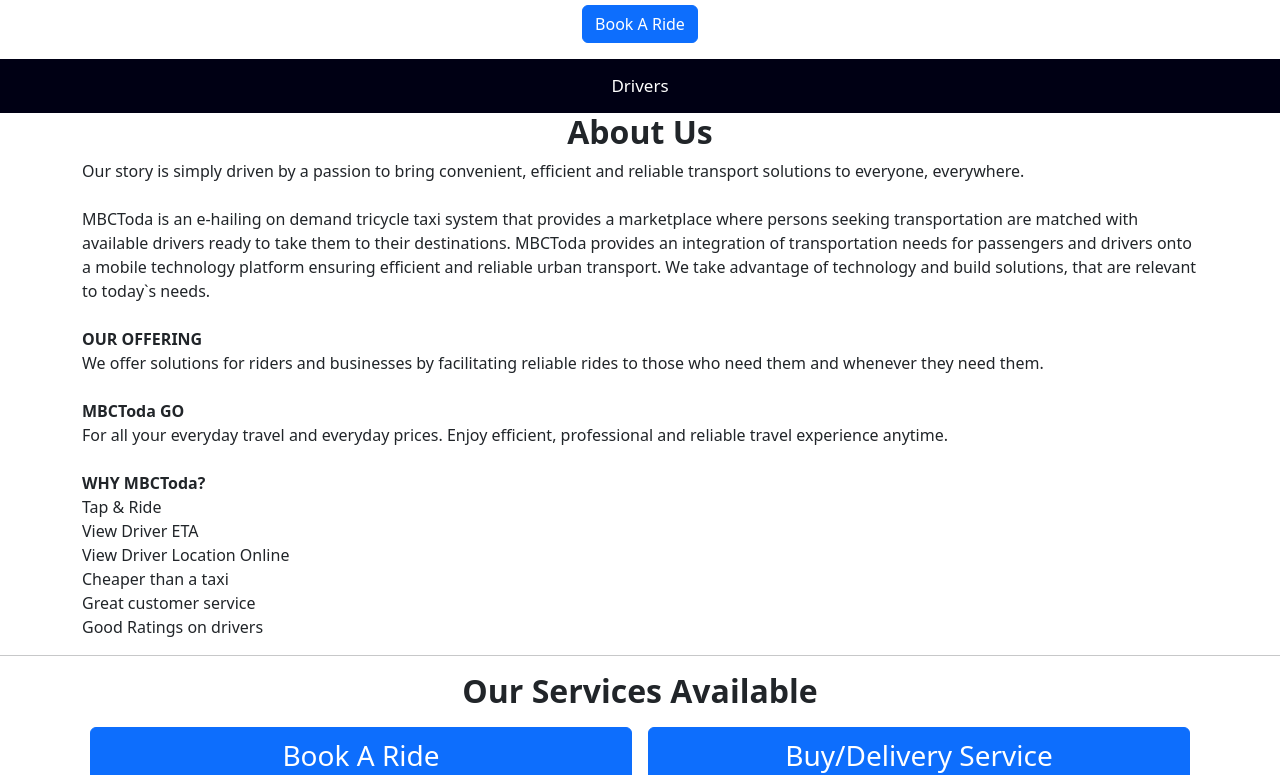
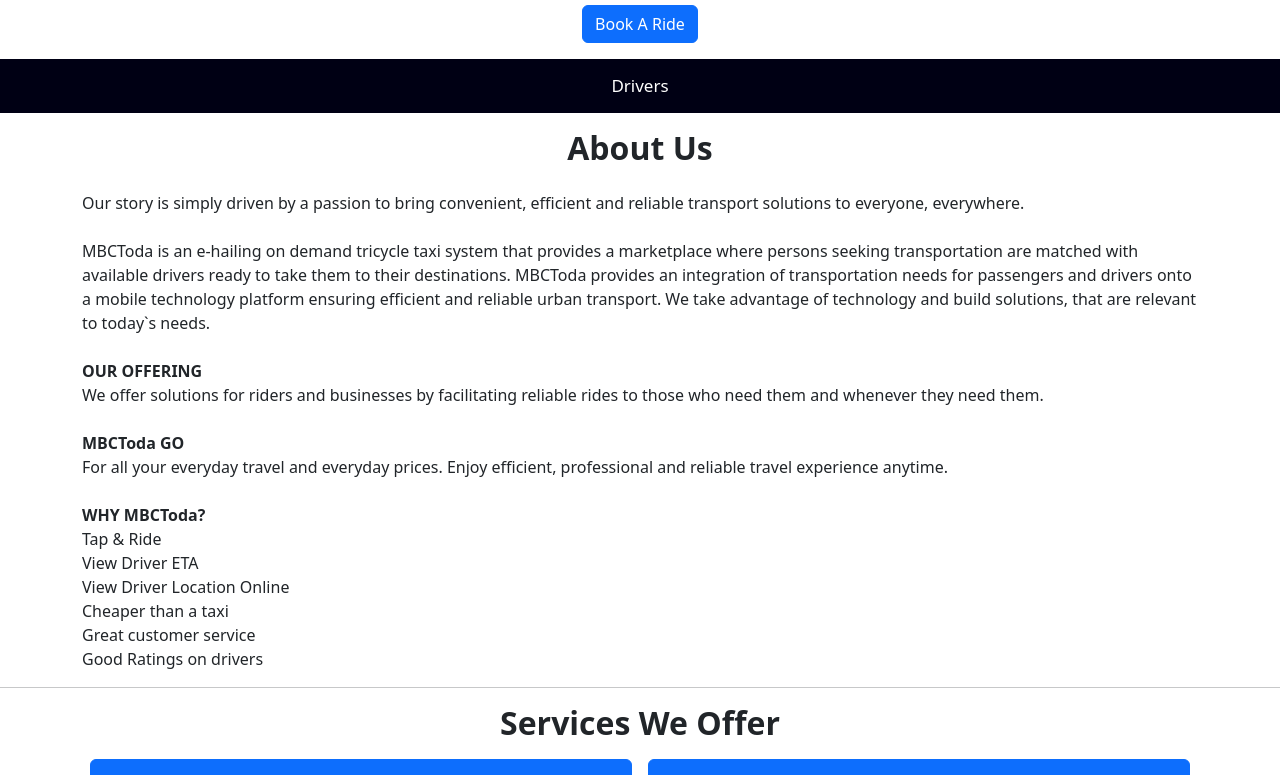
Before and after one commit to alaska25/mbctoda, a React (Create React App) app: page / in a window 1280 px wide. Shown: the part 1076-1851 px from the top of the page. Built offline with nearby package versions, Linux system fonts and the light colour scheme; no server answers; a web font is replaced by a local one.

Commit message:
new code

```diff
--- a/src/pages/AboutUs.js
+++ b/src/pages/AboutUs.js
@@ -1,7 +1,7 @@
 export default function AboutUs(){
 	return(
 			<div className="container" id="aboutus">
-					<h2 className="text-center fw-bold">About Us</h2>
+					<h2 className="text-center fw-bold p-3">About Us</h2>
 			      <p>
 			      	Our story is simply driven by a passion to bring convenient, efficient and reliable transport solutions to everyone, everywhere.<br/><br/>
 
--- a/src/pages/Services.js
+++ b/src/pages/Services.js
@@ -5,7 +5,7 @@
 	return(
 		<>
 		<div className="container" id="services">
-			<h2 className="text-center fw-bold">Our Services Available</h2>
+			<h2 className="text-center fw-bold">Services We Offer</h2>
 			<div className="d-flex align-items-center justify-content-center">
 			         <Button as={Link} to="/MemberList" eventKey="/MemberList" className="m-2 w-100 h-30 b-size">
 			         <h3>Book A Ride</h3>
```
